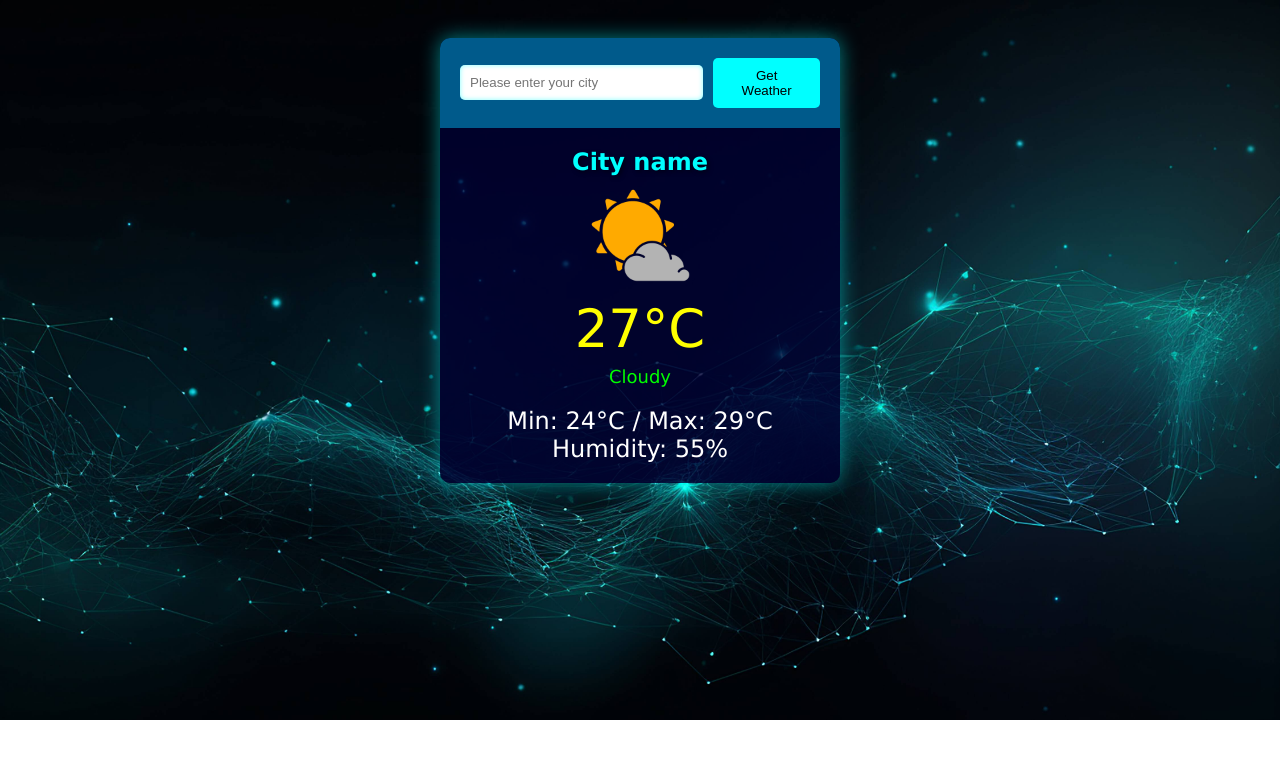
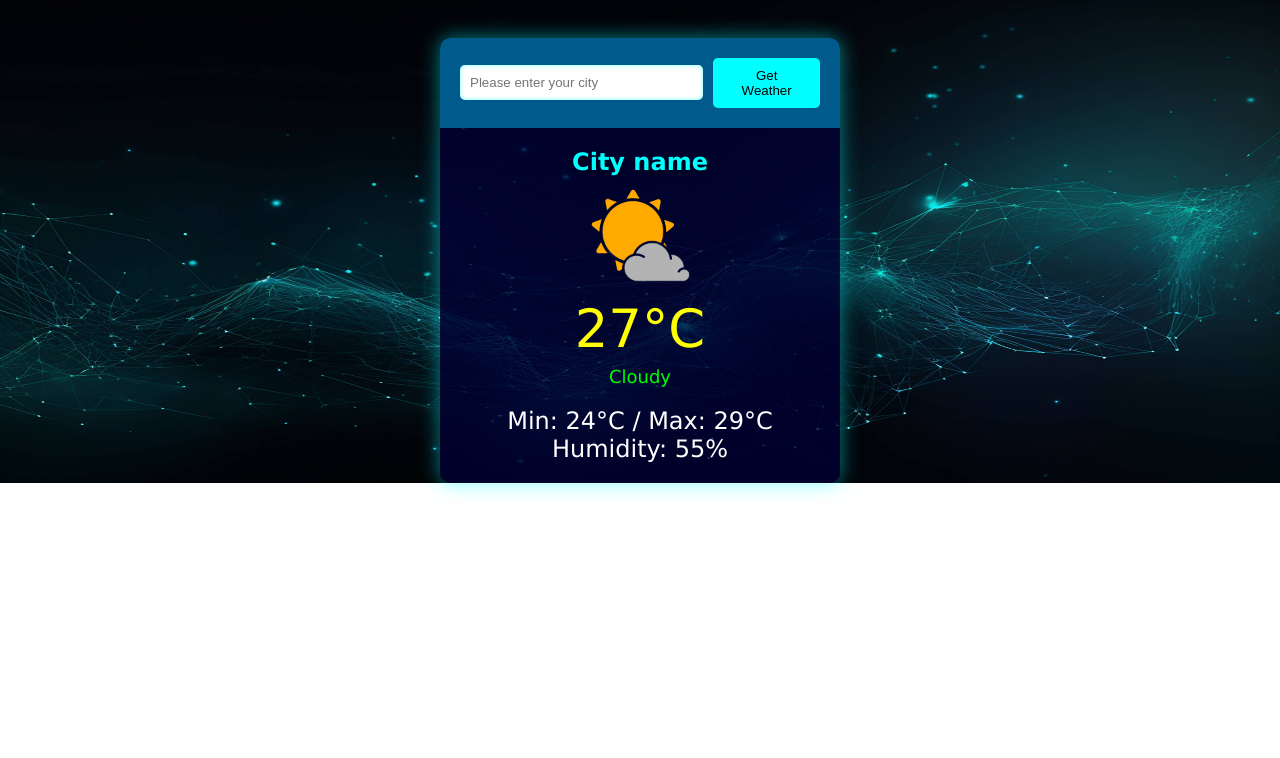
Before and after one commit to Alqudusy/weatherwebapp, a plain HTML site: page index.html in a window 1280 px wide. Drawn offline with Linux system fonts and the light colour scheme.

Commit message:
Update styles.css

```diff
--- a/styles.css
+++ b/styles.css
@@ -6,8 +6,8 @@ body{
     justify-content: center;
     background-image: url('images (1).jpg');
     background-repeat: no-repeat;
-    background-size: cover;
-    background-height: 100%;
+    background-position: center;
+    background-size: 100% 100%;
     margin-top: 1cm;
 }
 
```
